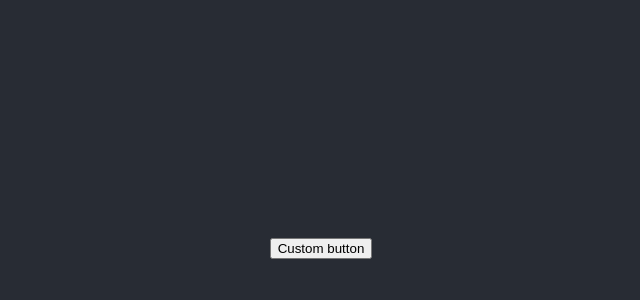
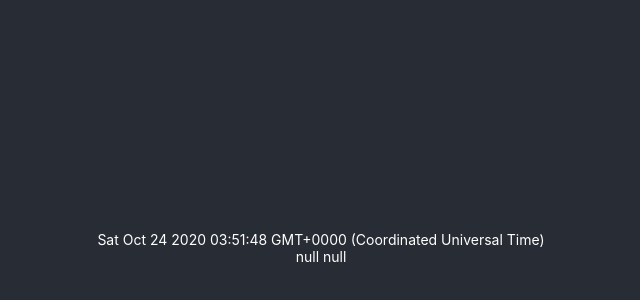
Before and after one commit to vprashant3/my-first-react-app, a React (Create React App) app: page / in a window 1280 px wide. Shown: the part 152-452 px from the top of the page, without its empty margins (319-959 px from the left). Built offline with nearby package versions, Linux system fonts and the light colour scheme.

Commit message:
useEffect

```diff
--- a/src/App.js
+++ b/src/App.js
@@ -1,23 +1,36 @@
-import React, { useState } from "react";
+import React, { useEffect, useState } from "react";
 import "./App.scss";
-import CustomButton from "./components/button";
 
 
+const initXY = {
+  x : null,
+  y : null
+}
 function App() {
-  const [color, setColor] = useState("red");
+  const [time , setTime] = useState(Date);
+  const [xy, setInitXY] =  useState(initXY);
 
-  function handleOnClick() {
-    console.log("handling on click");
-    if(color === "red")
-      setColor("green");
-    else
-      setColor("red");
-  };
+  useEffect( () => {
+    setInterval(() => {
+      setTime(Date);
+    }, 1000);
+  });
 
+  useEffect(() => {
+    window.addEventListener("mousemove", mouseMoveHandle);
+  },[]);
+
+  const mouseMoveHandle = (e) => {
+    setInitXY({
+      x : e.clientX,
+      y : e.clientY
+    })
+  }
   return (
     <div className="App">
       <header className="App-header">
-        <CustomButton color={color} onClick={handleOnClick}></CustomButton>
+        <div >{time}</div>
+        <div>{`${xy.x} ${xy.y}`}</div>
       </header>
     </div>
   );
--- a/src/hooks/useList.js
+++ b/src/hooks/useList.js
@@ -1,4 +1,4 @@
-import React, {useState} from "react";
+import  {useState} from "react";
 
 export default function useList(init) {
     const [list, setList] = useState(init);
```
